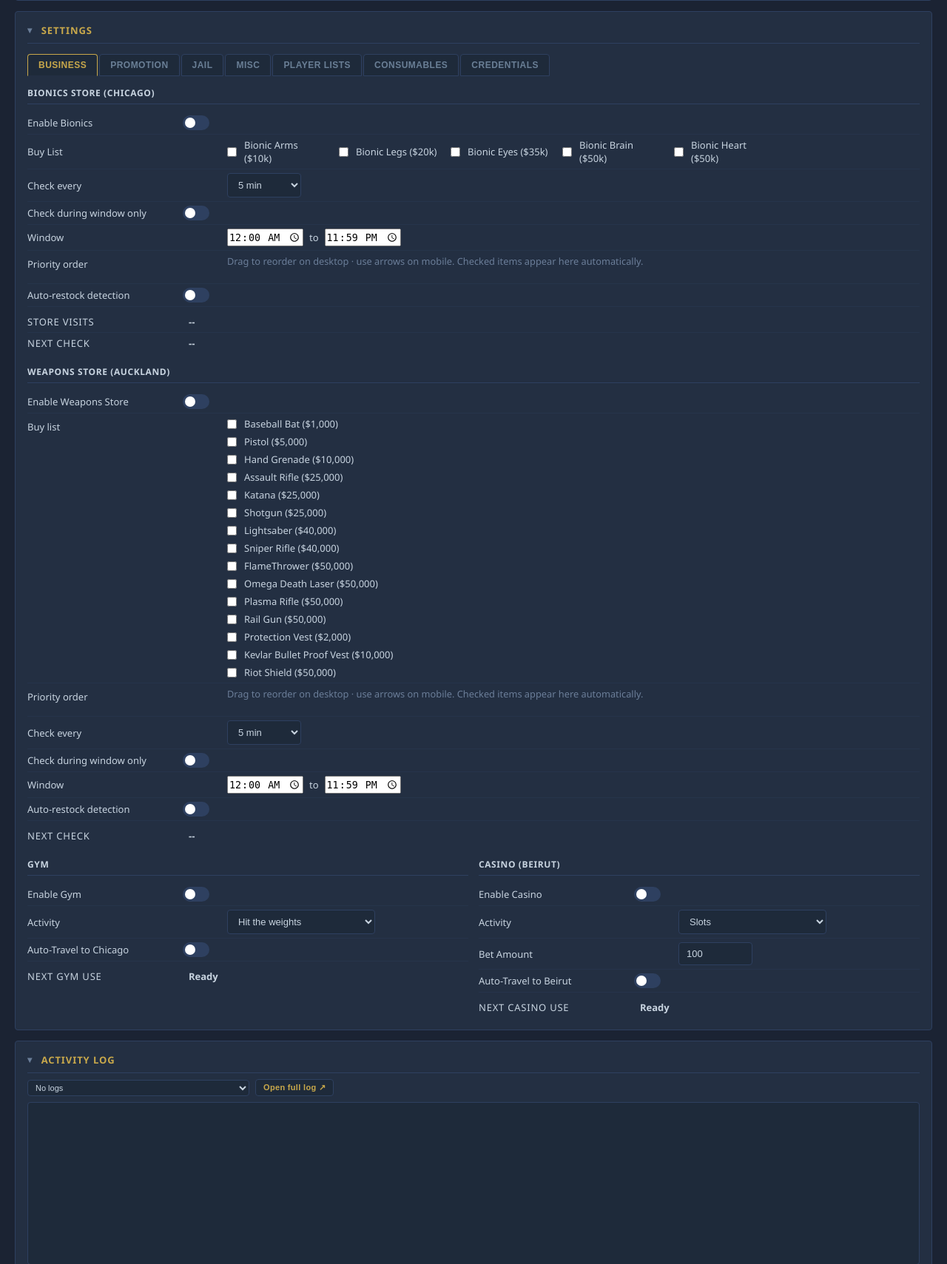
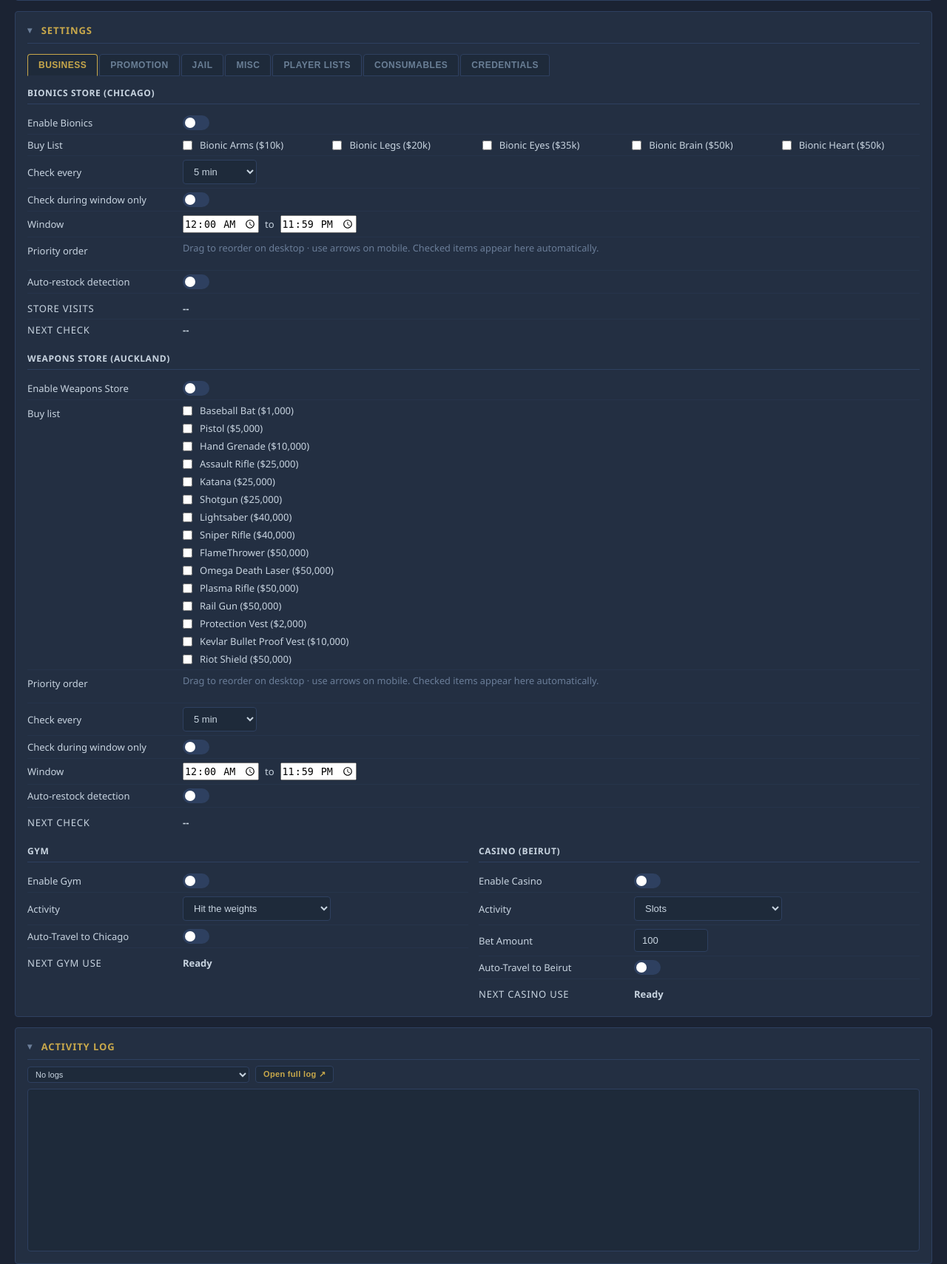
Before and after one commit to jzxky/simple_bot, a Flask app: page / in a window 1280 px wide. Shown: the part 622-2331 px from the top of the page at 74% size. Run offline with Flask 3, Linux system fonts and the light colour scheme; data that the repository does not hold is empty.

Commit message:
Unify setting-row layout to CSS grid for consistent label alignment (#372)
Switches .setting-row from flexbox+min-width to display:grid with a fixed 200px first column, matching the existing inline-toggle grid layout. Removes margin-left:8px overrides from stat-value spans and fixes align-items:flex-start → align-items:start for grid compatibility.

Co-authored-by: Claude <noreply@anthropic.com>

```diff
--- a/ui/static/style.css
+++ b/ui/static/style.css
@@ -376,7 +376,8 @@ button {
 }
 .settings-group h3 { margin-top: 0; }
 .setting-row {
-  display: flex;
+  display: grid;
+  grid-template-columns: 200px 1fr;
   align-items: center;
   justify-content: flex-start;
   width: 100%;
@@ -390,12 +391,8 @@ button {
 }
 .setting-row > span,
 .setting-row > label:first-child {
-  min-width: 200px;
-  max-width: 260px;
-  flex-shrink: 0;
   color: var(--text);
   font-size: 13px;
-  flex-direction: row;
 }
 .setting-row:last-child { border-bottom: none; }
 .setting-row .toggle-label { flex-shrink: 0; }
--- a/ui/templates/index.html
+++ b/ui/templates/index.html
@@ -144,7 +144,7 @@
                   <input type="time" id="bionics_window_end" value="{{ bionics_cfg.get('window_end', '23:59') }}" onchange="autoSave()">
                 </div>
               </div>
-              <div class="setting-row" style="align-items:flex-start">
+              <div class="setting-row" style="align-items:start">
                 <label style="padding-top:4px">Priority order</label>
                 <div>
                   <p class="setting-note" style="margin:0 0 4px">Drag to reorder on desktop · use arrows on mobile. Checked items appear here automatically.</p>
@@ -188,11 +188,11 @@
               </label>
               <div class="setting-row" style="margin-top:6px">
                 <span class="stat-label">Store visits</span>
-                <span id="bionics-views" class="stat-value" style="margin-left:8px">--</span>
+                <span id="bionics-views" class="stat-value">--</span>
               </div>
               <div class="setting-row">
                 <span class="stat-label">Next check</span>
-                <span id="bionics-next-check" class="stat-value" style="margin-left:8px">--</span>
+                <span id="bionics-next-check" class="stat-value">--</span>
               </div>
             </div>
           </div>
@@ -223,7 +223,7 @@
                   <span class="toggle"></span>
                 </label>
               </label>
-              <div class="setting-row" style="align-items:flex-start">
+              <div class="setting-row" style="align-items:start">
                 <label style="padding-top:4px">Buy list</label>
                 <div style="display:flex;flex-direction:column;gap:6px">
                   {% for item, price in ws_items %}
@@ -234,7 +234,7 @@
                   {% endfor %}
                 </div>
               </div>
-              <div class="setting-row" style="align-items:flex-start">
+              <div class="setting-row" style="align-items:start">
                 <label style="padding-top:4px">Priority order</label>
                 <div>
                   <p class="setting-note" style="margin:0 0 4px">Drag to reorder on desktop · use arrows on mobile. Checked items appear here automatically.</p>
@@ -300,7 +300,7 @@
               </label>
               <div class="setting-row" style="margin-top:6px">
                 <span class="stat-label">Next check</span>
-                <span id="weapon-store-next-check" class="stat-value" style="margin-left:8px">--</span>
+                <span id="weapon-store-next-check" class="stat-value">--</span>
               </div>
             </div>
           </div>
@@ -326,7 +326,7 @@
               </label>
               <div class="setting-row" style="margin-top:6px">
                 <span class="stat-label">Next gym use</span>
-                <span id="gym-timer" class="stat-value" style="margin-left:8px">--</span>
+                <span id="gym-timer" class="stat-value">--</span>
               </div>
             </div>
             {% set casino = config.get('casino', {}) %}
@@ -356,7 +356,7 @@
               </label>
               <div class="setting-row" style="margin-top:6px">
                 <span class="stat-label">Next casino use</span>
-                <span id="casino-timer" class="stat-value" style="margin-left:8px">--</span>
+                <span id="casino-timer" class="stat-value">--</span>
               </div>
             </div>
           </div>
```
Also changed, not shown: 1 other file.
